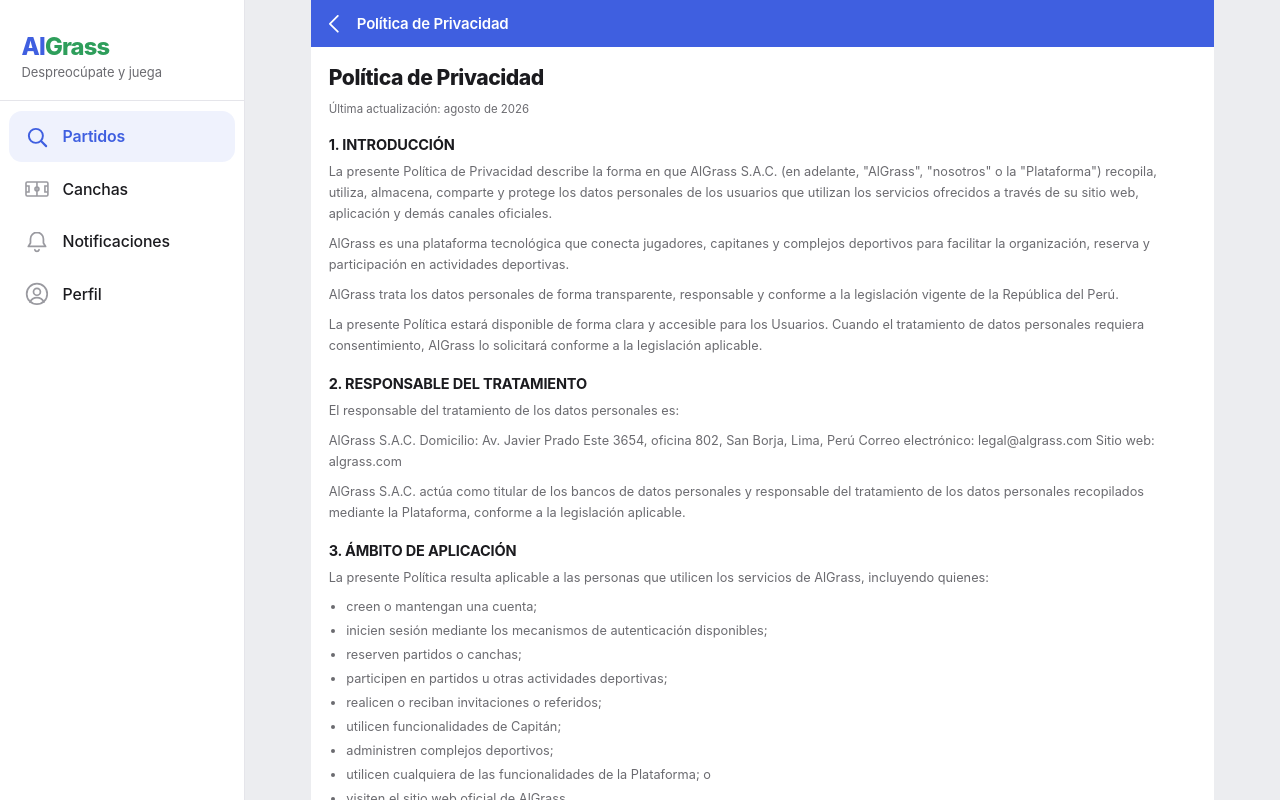
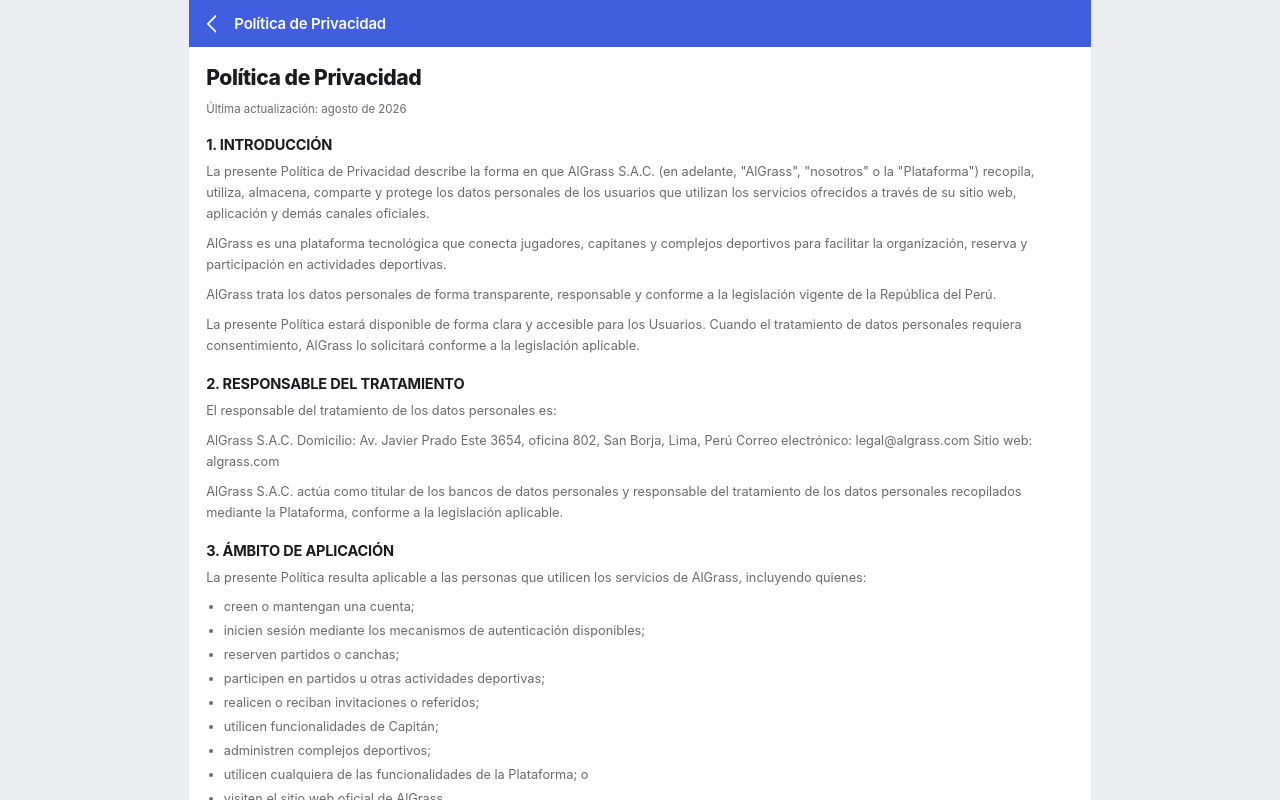
Before and after one commit to Rodrigovaldiviall/AlGrass, a React (Vite) app: page /privacy in a window 1280 px wide. Built offline with nearby package versions, Linux system fonts and the light colour scheme.

Commit message:
V13: paginas legales publicas y standalone

```diff
--- a/src/App.jsx
+++ b/src/App.jsx
@@ -176,11 +176,28 @@
   return children;
 }
 
-export default function App() {
+// Cuerpo de la app: decide entre el layout normal (con Sidebar) y las páginas
+// legales public standalone. Vive dentro de BrowserRouter para leer la ruta.
+function AppBody() {
+  const { pathname } = useLocation();
+
+  // /privacy y /terms son páginas públicas independientes: se renderizan FUERA
+  // del app-layout — sin Sidebar, sin IntroGate y sin barra de partidos —, como
+  // su propia página completa. (El contenido de LegalPage no cambia.)
+  if (pathname === '/privacy' || pathname === '/terms') {
     return (
-    <AuthProvider>
-    <StaffProvider>
-    <BrowserRouter>
+      <div className="legal-standalone">
+        <Suspense fallback={<RouteShell />}>
+          <Routes>
+            <Route path="/privacy" element={<LegalPage type="privacy" />} />
+            <Route path="/terms" element={<LegalPage type="terms" />} />
+          </Routes>
+        </Suspense>
+      </div>
+    );
+  }
+
+  return (
     <div className="app-layout">
       <Sidebar />
       <div className="app-main">
@@ -211,6 +228,15 @@
         </Suspense>
       </div>
     </div>
+  );
+}
+
+export default function App() {
+  return (
+    <AuthProvider>
+    <StaffProvider>
+    <BrowserRouter>
+      <AppBody />
       <SharedLinkBootstrap />
       <NotifBadgeSync />
       <WaitlistBadgeSync />
--- a/src/index.css
+++ b/src/index.css
@@ -108,11 +108,23 @@
 .app-main   { display: contents; }
 .sidebar    { display: none; }
 
+/* Páginas legales standalone (/privacy, /terms): mismo comportamiento
+   responsive que .app-main pero SIN sidebar ni margen. En móvil transparente
+   (la screen-shell llena el viewport); en desktop centra el documento. */
+.legal-standalone { display: contents; }
+
 /* Screen fills full viewport on mobile */
 .screen-shell { height: 100dvh; }
 
 /* ── Desktop ≥ 1024 px ─────────────────────────────────── */
 @media (min-width: 1024px) {
+  .legal-standalone {
+    display: flex;
+    justify-content: center;
+    min-height: 100dvh;
+    background: #ECEDF0;
+  }
+
   .app-layout {
     display: block;
     min-height: 100dvh;
--- a/src/screens/LegalPage.jsx
+++ b/src/screens/LegalPage.jsx
@@ -1,4 +1,3 @@
-import { useNavigate, useLocation } from 'react-router-dom';
 import { BLUE, TEXT, SUB } from '../constants';
 import I from '../icons';
 
@@ -360,14 +359,14 @@
 // entrega index.html y React Router renderiza esta misma ruta.
 // Privacy: contenido completo (arriba). Terms: placeholder por ahora (se rellenará después).
 export default function LegalPage({ type }) {
-  const navigate = useNavigate();
-  const location = useLocation();
   const isTerms = type === 'terms';
   const title = isTerms ? 'Términos del Servicio' : 'Política de Privacidad';
 
-  // Desde la app hubo navegación SPA (key ≠ 'default') → volver atrás (a Configuración).
-  // Abierta directamente desde la web pública (carga inicial, key 'default') → volver a la home.
-  const goBack = () => { if (location.key !== 'default') navigate(-1); else navigate('/'); };
+  // "Atrás" navega SIEMPRE a "/" con navegación dura (no history.back hacia una
+  // ruta interna). Así PrivateAccessGate se re-evalúa en la carga: si se llegó
+  // sin clave, "/" muestra la pantalla de clave; si ya había acceso válido,
+  // carga normal. No desbloquea ni escribe algr_private_access en localStorage.
+  const goBack = () => { window.location.href = '/'; };
 
   return (
     <div className="screen-shell" style={{ display: 'flex', flexDirection: 'column', background: '#fff' }}>
```
Lines whose indentation alone changed are shown as unchanged.
